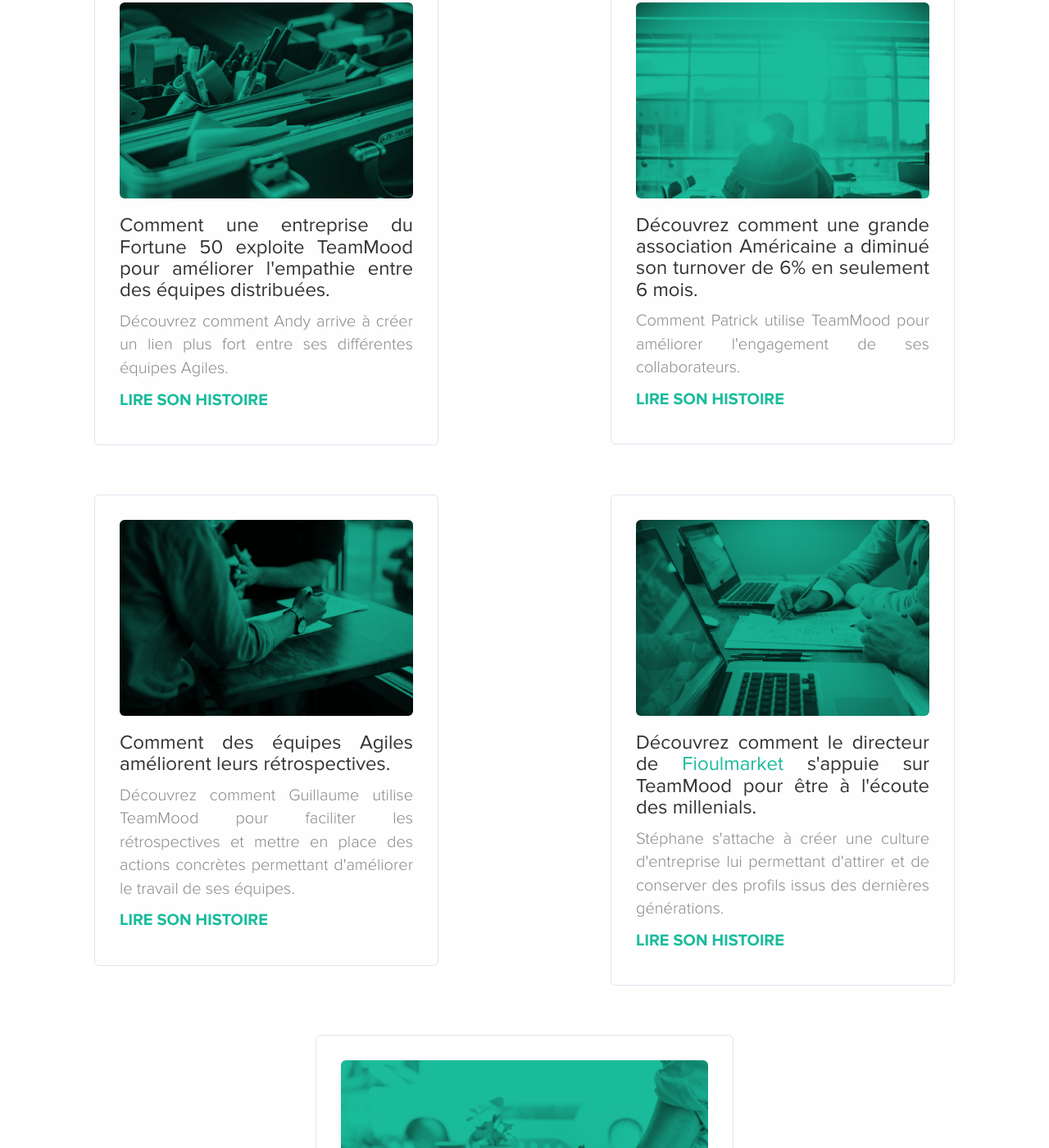
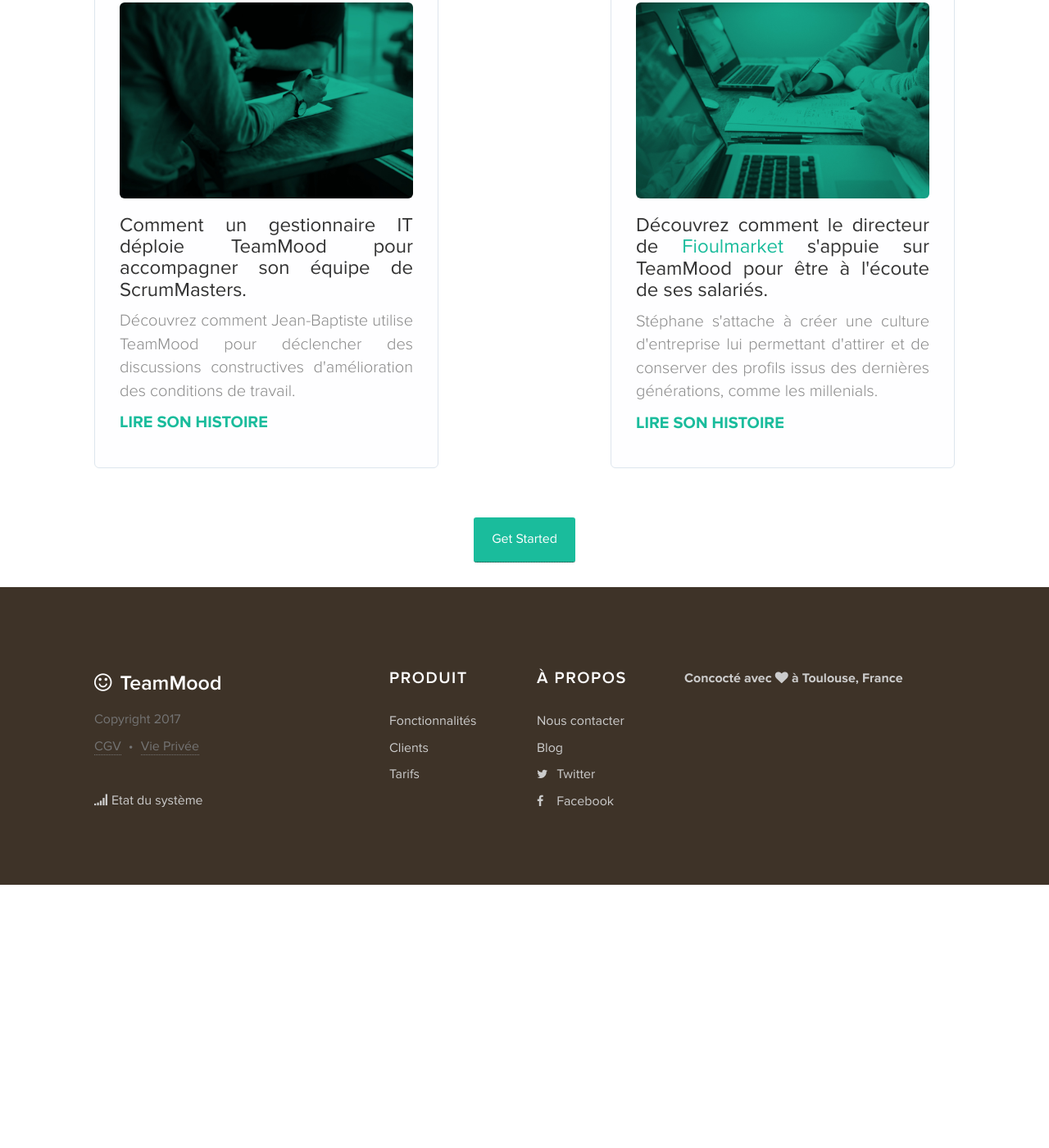
Before and after one commit to TeamMood/landing-page, a Jekyll site: the page built from fr/success/index.html, in a window 1280 px wide and 1400 px high, scrolled down 494 px. Shown: the whole window at 82% size. Built offline with Jekyll 4.4.1, drawn with Linux system fonts in a browser that asks for light colours; nearby versions of some CDN libraries; a script that is not in the unit is left out; comment, search, counter and statistics services are not loaded; after the commit the page ends 1573 px from its top, so only the background shows below that; some of the changed text lies outside the part shown.

Commit message:
Success stories online.

```diff
--- a/en/index.html
+++ b/en/index.html
@@ -112,5 +111,10 @@
                 </div>
             </div>
         </div>
+        <div class="row">
+            <div class="col-md-12 center">
+                <a class="light-orange-btn btn-lg" href="/{{ page.lang }}/success">Read their stories</a>
+            </div>
+        </div>
     </div>
 </div>
--- a/fr/index.html
+++ b/fr/index.html
@@ -112,5 +111,10 @@
                 </div>
             </div>
         </div>
+        <div class="row">
+            <div class="col-md-12 center">
+                <a class="light-orange-btn btn-lg" href="/{{ page.lang }}/success">Découvrez leurs histoires</a>
+            </div>
+        </div>
     </div>
 </div>
--- a/fr/success/index.html
+++ b/fr/success/index.html
@@ -1,6 +1,6 @@
 ---
 layout: default
-lang: en
+lang: fr
 ---
 
 <script src="//platform.twitter.com/oct.js" type="text/javascript"></script>
@@ -20,64 +20,64 @@
     </div>
 </div>
 
-<div class="homepage-api">
-    <div class="container">
-        <div class="row">
-            <div class="col-md-5">
-                <div class="story">
-                    <img class="img-responsive img-rounded" src="/images/success/postits.jpg">
-                    <h3 class="text-justify">Comment une entreprise du Fortune 50 exploite TeamMood pour améliorer l'empathie entre des équipes distribuées.</h3>
-                    <p class="text-justify">Découvrez comment Andy arrive à créer un lien plus fort entre ses différentes équipes Agiles.</p>
-                    <p class="text-justify"><strong><a href="Success-story-agile-team.pdf">LIRE SON HISTOIRE</a></strong></p>
-                </div>
-            </div>
-            <div class="col-md-5 col-md-offset-2">
-                <div class="story">
-                    <img class="img-responsive img-rounded" src="/images/success/working.jpg">
-                    <h3 class="text-justify">Découvrez comment une grande association Américaine a diminué son turnover de 6% en seulement 6 mois.</h3>
-                    <p class="text-justify">Comment Patrick utilise TeamMood pour améliorer l'engagement de ses collaborateurs.</p>
-                    <p class="text-justify"><strong><a href="#">LIRE SON HISTOIRE</a></strong></p>
-                </div>
-            </div>
-        </div>
-    </div>
-</div>
+<!--<div class="homepage-api">-->
+    <!--<div class="container">-->
+        <!--<div class="row">-->
+            <!--<div class="col-md-5">-->
+                <!--<div class="story">-->
+                    <!--<img class="img-responsive img-rounded" src="/images/success/postits.jpg">-->
+                    <!--<h3 class="text-justify">Comment une entreprise du Fortune 50 exploite TeamMood pour améliorer l'empathie entre des équipes distribuées.</h3>-->
+                    <!--<p class="text-justify">Découvrez comment Andy arrive à créer un lien plus fort entre ses différentes équipes Agiles.</p>-->
+                    <!--<p class="text-justify"><strong><a href="Success-story-agile-team.pdf">LIRE SON HISTOIRE</a></strong></p>-->
+                <!--</div>-->
+            <!--</div>-->
+            <!--<div class="col-md-5 col-md-offset-2">-->
+                <!--<div class="story">-->
+                    <!--<img class="img-responsive img-rounded" src="/images/success/working.jpg">-->
+                    <!--<h3 class="text-justify">Découvrez comment une grande association Américaine a diminué son turnover de 6% en seulement 6 mois.</h3>-->
+                    <!--<p class="text-justify">Comment Patrick utilise TeamMood pour améliorer l'engagement de ses collaborateurs.</p>-->
+                    <!--<p class="text-justify"><strong><a href="#">LIRE SON HISTOIRE</a></strong></p>-->
+                <!--</div>-->
+            <!--</div>-->
+        <!--</div>-->
+    <!--</div>-->
+<!--</div>-->
 <div class="homepage-api">
     <div class="container">
         <div class="row">
             <div class="col-md-5">
                 <div class="story">
                     <img class="img-responsive img-rounded" src="/images/success/watch.jpg">
-                    <h3 class="text-justify">Comment des équipes Agiles améliorent leurs rétrospectives.</h3>
-                    <p class="text-justify">Découvrez comment Guillaume utilise TeamMood pour faciliter les rétrospectives et mettre en place des actions concrètes permettant d'améliorer le travail de ses équipes.</p>
-                    <p class="text-justify"><strong><a href="#">LIRE SON HISTOIRE</a></strong></p>
+                    <h3 class="text-justify">Comment un gestionnaire IT déploie TeamMood pour accompagner son équipe de ScrumMasters.</h3>
+                    <p class="text-justify">Découvrez comment Jean-Baptiste utilise TeamMood pour déclencher des discussions constructives d'amélioration des conditions de travail.</p>
+                    <p class="text-justify"><strong><a href="success-story-scrum-masters.pdf">LIRE SON HISTOIRE</a></strong></p>
                 </div>
             </div>
             <div class="col-md-5 col-md-offset-2">
                 <div class="story">
                     <img class="img-responsive img-rounded" src="/images/success/computers.jpg">
-                    <h3 class="text-justify">Découvrez comment le directeur de <a href="https://www.fioulmarket.fr/" target="_blank">Fioulmarket</a> s'appuie sur TeamMood pour être à l'écoute des millenials.</h3>
-                    <p class="text-justify">Stéphane s'attache à créer une culture d'entreprise lui permettant d'attirer et de conserver des profils issus des dernières générations.</p>
-                    <p class="text-justify"><strong><a href="#">LIRE SON HISTOIRE</a></strong></p>
+                    <h3 class="text-justify">Découvrez comment le directeur de <a href="https://www.fioulmarket.fr/" target="_blank">Fioulmarket</a> s'appuie sur TeamMood pour être à l'écoute de ses salariés.</h3>
+                    <p class="text-justify">Stéphane s'attache à créer une culture d'entreprise lui permettant d'attirer et de conserver des profils issus des dernières générations, comme les millenials.</p>
+                    <p class="text-justify"><strong><a href="success-story-Fioulmarket.pdf">LIRE SON HISTOIRE</a></strong></p>
                 </div>
             </div>
         </div>
     </div>
 </div>
-<div class="homepage-api">
-    <div class="container">
-        <div class="row">
-            <div class="col-md-6 col-md-offset-3">
-                <div class="story">
-                    <img class="img-responsive img-rounded" src="/images/success/lunch.jpg">
-                    <h3 class="text-justify">Comment un gestionnaire IT déploie TeamMood pour accompagner son équipe de ScrumMasters.</h3>
-                    <p class="text-justify">Découvrez comment Jean-Baptiste utilise TeamMood pour déclencher des discussions constructives d'amélioration des conditions de travail.</p>
-                    <p class="text-justify"><strong><a href="#">LIRE SON HISTOIRE</a></strong></p>
-                </div>
-            </div>
-        </div>
-    </div>
-</div>
+<!--<div class="homepage-api">-->
+    <!--<div class="container">-->
+        <!--<div class="row">-->
+            <!--<div class="col-md-6 col-md-offset-3">-->
+                <!--<div class="story">-->
+                    <!--<img class="img-responsive img-rounded" src="/images/success/lunch.jpg">-->
+                    <!--<h3 class="text-justify">Comment des équipes Agiles améliorent leurs rétrospectives.</h3>-->
+                    <!--<p class="text-justify">Découvrez comment Guillaume utilise TeamMood pour faciliter les rétrospectives et mettre en place des actions concrètes permettant d'améliorer le travail de ses équipes.</p>-->
+                    <!--<p class="text-justify"><strong><a href="#">LIRE SON HISTOIRE</a></strong></p>-->
+                <!--</div>-->
+            <!--</div>-->
+        <!--</div>-->
+    <!--</div>-->
+<!--</div>-->
 
 
 <div class="content-page">
```
Also changed, not shown: other parts of en/index.html (+0 -1 lines), other parts of fr/index.html (+0 -1 lines), en/success/index.html (+47 -47 lines), 2 other files.
